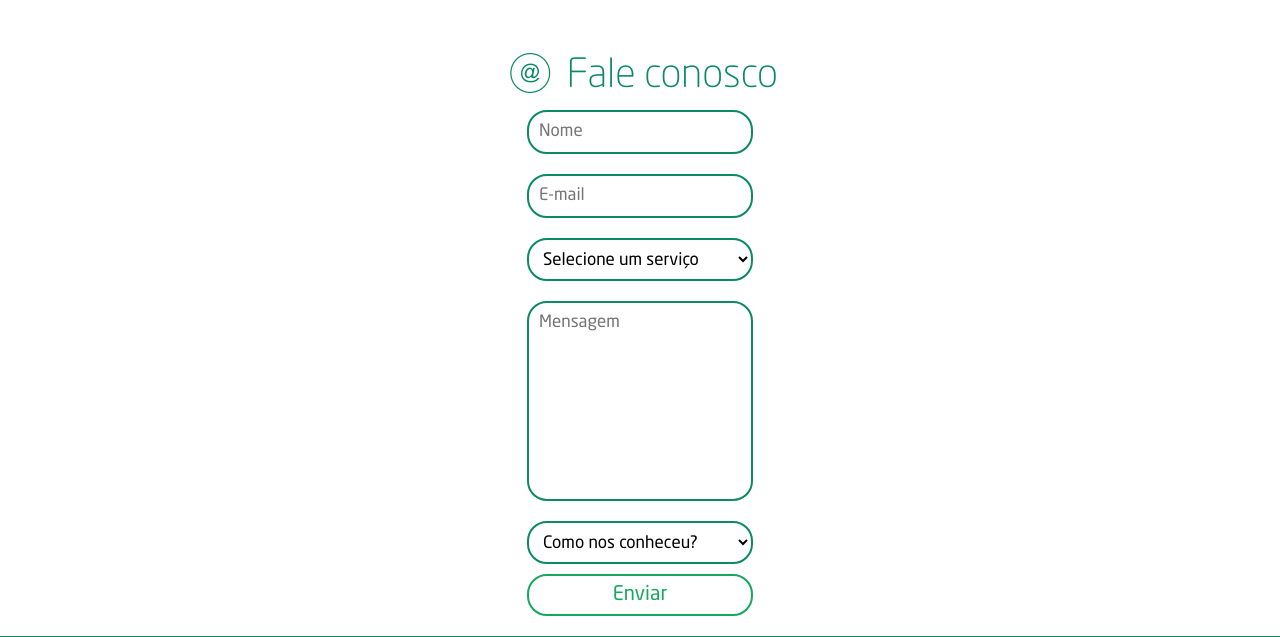
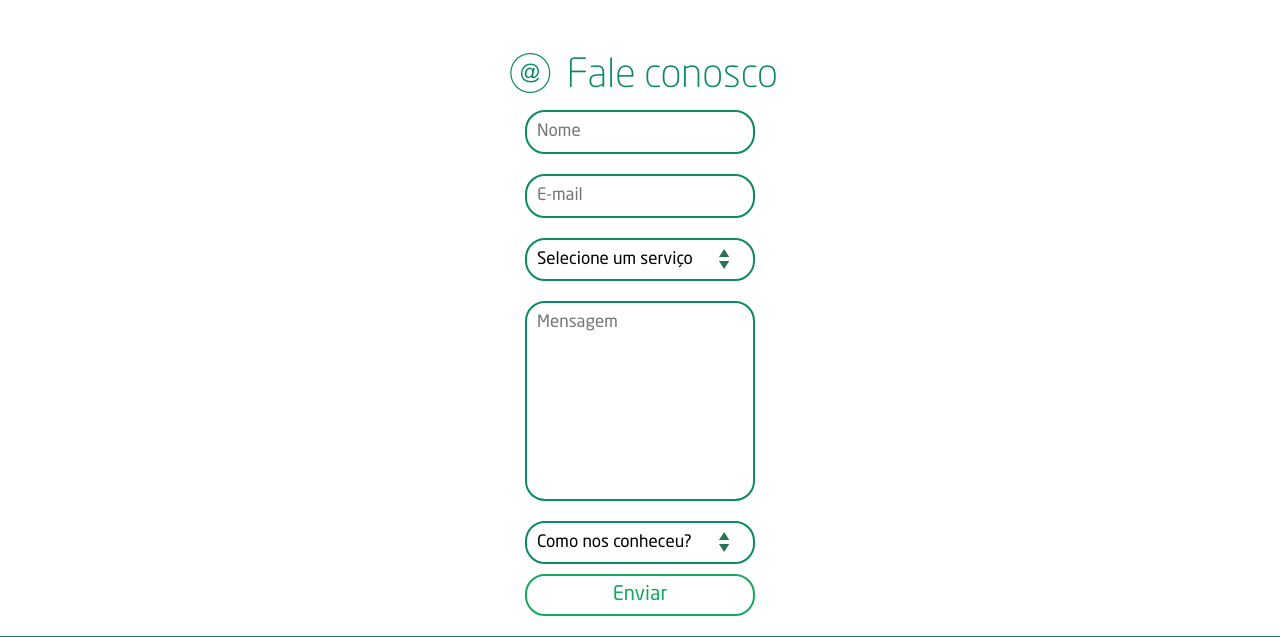
Before and after one commit to citi-onboarding/Engaj, a Django app: page / in a window 1280 px wide. Shown: the part 1790-2427 px from the top of the page. Run offline with Django 3.2, Linux system fonts and the light colour scheme; data that the repository does not hold is empty; some libraries are stand-ins or nearby versions.

Commit message:
CSS do Select terminado

```diff
--- a/core/templates/includes/contato.html
+++ b/core/templates/includes/contato.html
@@ -9,10 +9,12 @@
     <input placeholder="Nome" type="text" name="name">
     <input placeholder="E-mail" type="email" name="email">
 
-    <select class="" name="servico">
+    <select name="servico">
       <option value="" disabled selected> Selecione um serviço </option>
       {% for servico in servicos %}
       <option value="{{servico.nome}}">{{servico.nome}}</option>
+      {% empty %}
+      <option value="Nenhum serviço cadastrado">Nenhum serviço cadastrado</option>
       {% endfor %}
 
     </select>
--- a/static/css/contato.css
+++ b/static/css/contato.css
@@ -21,8 +21,8 @@
  outline: none;
 }
 #contato form input,
+#contato form option,
 #contato form select,
-#contato form option,
 #contato form textarea{
   margin: 1rem 0;
   font-size: 1.7rem;
@@ -43,3 +43,33 @@
 #contato .botao{
   width: 100%;
 }
+
+select{
+  transition: background 100ms linear;
+  -moz-appearance: none;
+  -webkit-appearance: none;
+  -ms-appearance: none;
+  -o-appearance: none;
+  appearance: none;
+
+  margin: 30px 0;
+  padding: 10px 30px 10px 20px;
+
+  border-radius: 30px;
+  box-sizing: box-border;
+  border: 2px solid #28744E;
+  background: url(../img/select-arrow-up-down.svg) no-repeat;
+  background-position: right center;
+  background-size: 2em;
+  width: 100%;
+  font-size: 0.9rem;
+}
+
+select:focus{
+  transition: background 100ms linear;
+  outline: none;
+}
+
+select:hover{
+  cursor: pointer;
+}
```
Also changed, not shown: static/img/select-arrow-up-down.svg (added), 1 other file.
